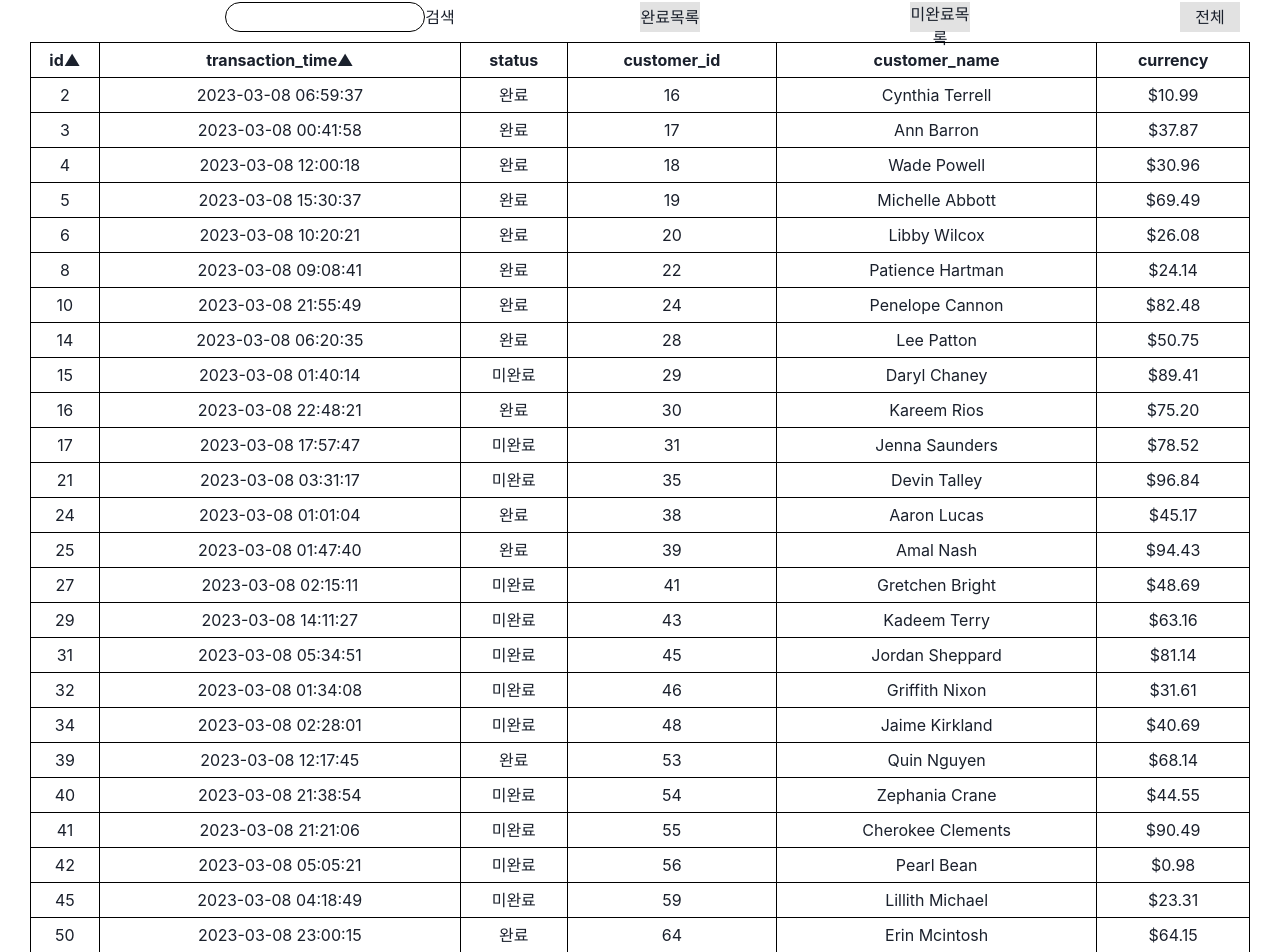
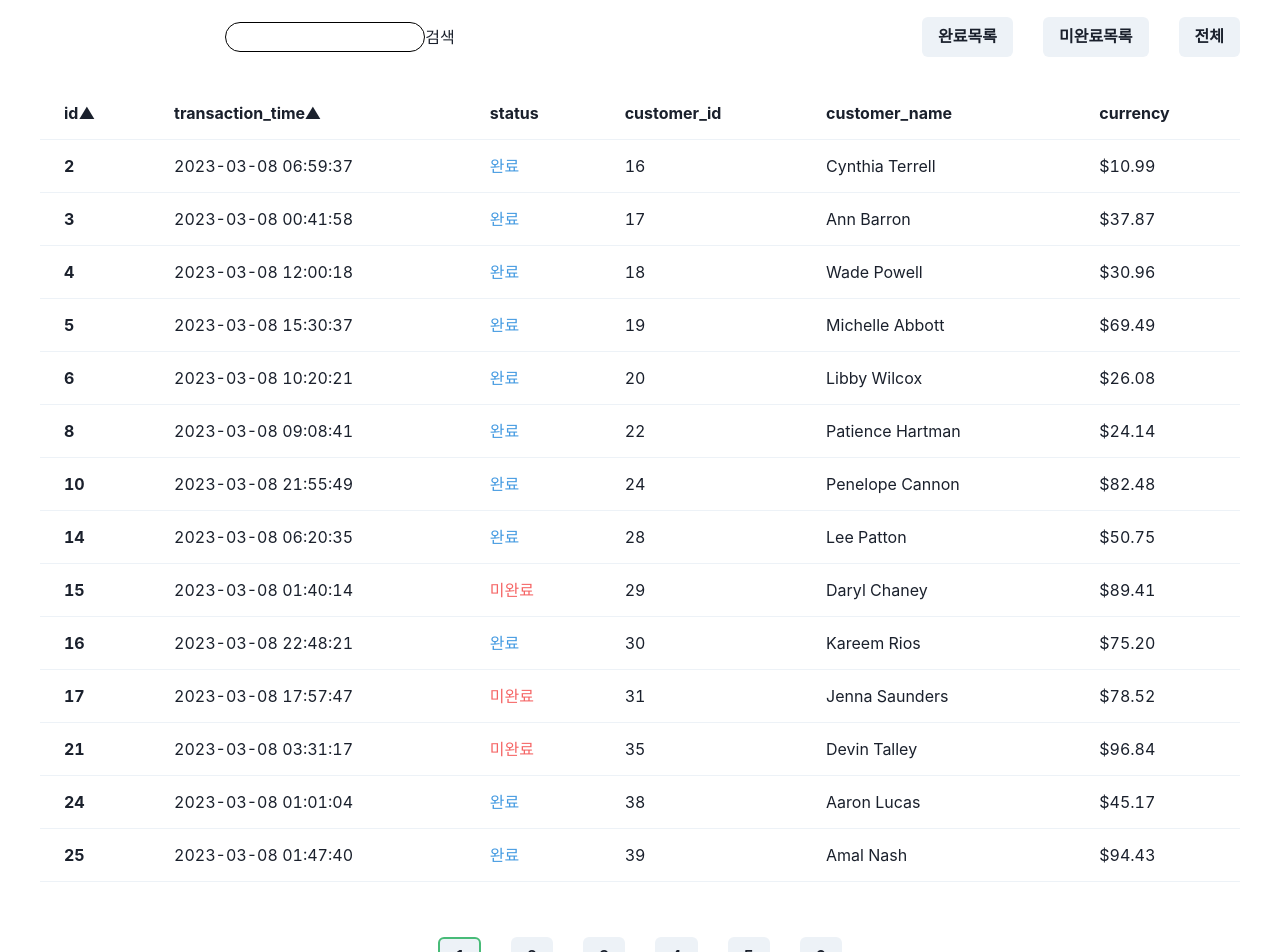
Before and after one commit to wanted-onboarding-10team/pre-onboarding-9th-4-10, a React (Create React App) app: page / in a window 1280 px wide. Shown: the part 63-1015 px from the top of the page. Built offline with nearby package versions, Linux system fonts and the light colour scheme.

Commit message:
[#20] style: chakra-ui로 스타일 변경
전체적인 레이아웃 및 테이블 스타일링 변경

```diff
--- a/src/components/layout/MainLayout.tsx
+++ b/src/components/layout/MainLayout.tsx
@@ -1,26 +1,17 @@
-import styled from 'styled-components';
+import { Flex } from '@chakra-ui/react';
 
 const MainLayout = ({ children }: { children: React.ReactNode }) => {
   return (
-    <Main>
-      <Container>{children}</Container>
-    </Main>
+    <Flex
+      width='1200px'
+      margin='0 auto'
+      padding='50px 0'
+      flexDirection='column'
+      alignItems='center'
+    >
+      {children}
+    </Flex>
   );
 };
 
 export default MainLayout;
-
-const Main = styled.main`
-  width: 100%;
-  height: 100vh;
-`;
-
-const Container = styled.div`
-  width: 100%;
-  height: 100%;
-  display: flex;
-  padding: 0 30px;
-  flex-direction: column;
-  align-items: center;
-  justify-content: center;
-`;
--- a/src/components/table/OrderTable.tsx
+++ b/src/components/table/OrderTable.tsx
@@ -1,5 +1,5 @@
+import { Table, TableContainer, Td, Thead, Tr } from '@chakra-ui/react';
 import { useSearchParams } from 'react-router-dom';
-import styled from 'styled-components';
 import { OrderCategory } from 'types';
 
 const OrderTable = ({ orderList }: { orderList: OrderCategory[] | undefined }) => {
@@ -21,14 +21,15 @@ const OrderTable = ({ orderList }: { orderList: OrderCategory[] | undefined }) =
   };
 
   return orderList?.length !== 0 ? (
-    <Table>
+    <TableContainer width='1200px' margin='0 auto' height='800px' overflowY='scroll'>
+      <Table variant='simple'>
         <Thead>
-        <Tr>
+          <Tr fontWeight='bold'>
             {orderList &&
               Object.keys(orderList[0]).map(key => {
                 if (key === 'id' || key === 'transaction_time') {
                   return (
-                  <Td onClick={() => handleAlignQuery(key)} key={key} aligns={true}>
+                    <Td onClick={() => handleAlignQuery(key)} key={key} cursor='pointer'>
                       {key}
                       {query.get('align') === key ? '▼' : '▲'}
                     </Td>
@@ -43,9 +44,11 @@ const OrderTable = ({ orderList }: { orderList: OrderCategory[] | undefined }) =
           {orderList &&
             orderList.map(order => (
               <Tr key={order.id}>
-              <Td>{order.id}</Td>
+                <Td fontWeight='bold'>{order.id}</Td>
                 <Td>{order.transaction_time}</Td>
-              <Td>{order.status ? '완료' : '미완료'}</Td>
+                <Td color={order.status ? 'blue.400' : 'red.400'}>
+                  {order.status ? '완료' : '미완료'}
+                </Td>
                 <Td>{order.customer_id}</Td>
                 <Td>{order.customer_name}</Td>
                 <Td>{order.currency}</Td>
@@ -53,31 +56,10 @@ const OrderTable = ({ orderList }: { orderList: OrderCategory[] | undefined }) =
             ))}
         </tbody>
       </Table>
+    </TableContainer>
   ) : (
     <div>결과가없습니다</div>
   );
 };
 
 export default OrderTable;
-
-const Table = styled.table`
-  border: 1px solid black;
-  width: 100%;
-  text-align: center;
-`;
-
-const Thead = styled.thead`
-  font-weight: 700;
-`;
-
-const Tr = styled.tr`
-  border-bottom: 1px solid black;
-`;
-
-const Td = styled.td<{ aligns?: boolean }>`
-  padding: 5px 0;
-  cursor: ${props => props.aligns && 'pointer'};
-  & + & {
-    border-left: 1px solid black;
-  }
-`;
--- a/src/components/table/Pagenation.tsx
+++ b/src/components/table/Pagenation.tsx
@@ -1,6 +1,6 @@
+import { Button, Flex } from '@chakra-ui/react';
 import { useEffect, useState } from 'react';
 import { useSearchParams } from 'react-router-dom';
-import styled from 'styled-components';
 import { OrderCategory } from 'types';
 
 const Pagenation = ({ orderList }: { orderList: OrderCategory[] | undefined }) => {
@@ -25,40 +25,23 @@ const Pagenation = ({ orderList }: { orderList: OrderCategory[] | undefined }) =
   }, [query]);
 
   return (
-    <PagenationBox aria-label='pagenation-buttons'>
+    <Flex aria-label='pagenation-buttons' marginTop='50px' gap='30px'>
       {orderList &&
         Array.from({ length: Math.ceil(orderList.length / 50) }).map((page, index) => {
           return (
-            <PageButton
+            <Button
               key={`page_${index + 1}`}
               onClick={handlePageQuery}
               value={index + 1}
-              style={{
-                border: currentPage === index + 1 ? '2px solid black' : '',
-              }}
+              border={currentPage === index + 1 ? '2px solid' : ''}
+              borderColor='green.400'
             >
               {index + 1}
-            </PageButton>
+            </Button>
           );
         })}
-    </PagenationBox>
+    </Flex>
   );
 };
 
 export default Pagenation;
-
-const PagenationBox = styled.div`
-  width: 100%;
-  height: 60px;
-  padding: 10px;
-  display: flex;
-  justify-content: center;
-  gap: 20px;
-`;
-
-const PageButton = styled.button`
-  width: 30px;
-  height: 30px;
-  color: black;
-  border-radius: 50%;
-`;
--- a/src/components/table/searchTool/SearchTool.tsx
+++ b/src/components/table/searchTool/SearchTool.tsx
@@ -1,20 +1,14 @@
-import styled from 'styled-components';
 import FilterButton from 'components/table/searchTool/tool/FilterButton';
 import SearchBar from 'components/table/searchTool/tool/SearchBar';
+import { Flex } from '@chakra-ui/react';
 
 const SearchTool = () => {
   return (
-    <ToolContainer>
+    <Flex width='1200px' margin='30px auto' justifyContent='space-between'>
       <SearchBar />
       <FilterButton />
-    </ToolContainer>
+    </Flex>
   );
 };
 
 export default SearchTool;
-const ToolContainer = styled.div`
-  width: 100%;
-  display: flex;
-  justify-content: space-between;
-  padding: 10px;
-`;
--- a/src/components/table/searchTool/tool/FilterButton.tsx
+++ b/src/components/table/searchTool/tool/FilterButton.tsx
@@ -1,5 +1,5 @@
+import { Button, ButtonGroup } from '@chakra-ui/react';
 import { useSearchParams } from 'react-router-dom';
-import styled from 'styled-components';
 
 const FilterButton = () => {
   const [query, setQuery] = useSearchParams();
@@ -16,7 +16,7 @@ const FilterButton = () => {
   };
 
   return (
-    <ButtonGroup>
+    <ButtonGroup spacing='30px'>
       <Button value='true' onClick={handleClick}>
         완료목록
       </Button>
@@ -29,14 +29,3 @@ const FilterButton = () => {
 };
 
 export default FilterButton;
-
-const ButtonGroup = styled.div`
-  width: 50%;
-  display: flex;
-  justify-content: space-between;
-`;
-const Button = styled.button`
-  width: 60px;
-  height: 30px;
-  background-color: #e2e2e2;
-`;
--- a/src/pages/HomePage.tsx
+++ b/src/pages/HomePage.tsx
@@ -6,7 +6,6 @@ import { PAGE } from 'constants/page';
 import useFilter from 'hooks/useFilter';
 import useQuery from 'hooks/useQuery';
 import { useSearchParams } from 'react-router-dom';
-import styled from 'styled-components';
 
 const HomePage = () => {
   const { data: responseData } = useQuery('/data/mock_data.json');
@@ -18,24 +17,12 @@ const HomePage = () => {
 
   return (
     <MainLayout>
-      <ToolSection>
-        <SearchTool />
-      </ToolSection>
-      <TableSection>
-        <OrderTable orderList={fabricatedData?.slice(startPageNumber, endPageNumber)} />
-        <Pagenation orderList={fabricatedData} />
-      </TableSection>
+      <SearchTool />
+
+      <OrderTable orderList={fabricatedData?.slice(startPageNumber, endPageNumber)} />
+      <Pagenation orderList={fabricatedData} />
     </MainLayout>
   );
 };
 
 export default HomePage;
-
-const ToolSection = styled.section`
-  width: 100%;
-`;
-
-const TableSection = styled.section`
-  width: 100%;
-  height: 80%;
-`;
```
Lines whose indentation alone changed are shown as unchanged.
